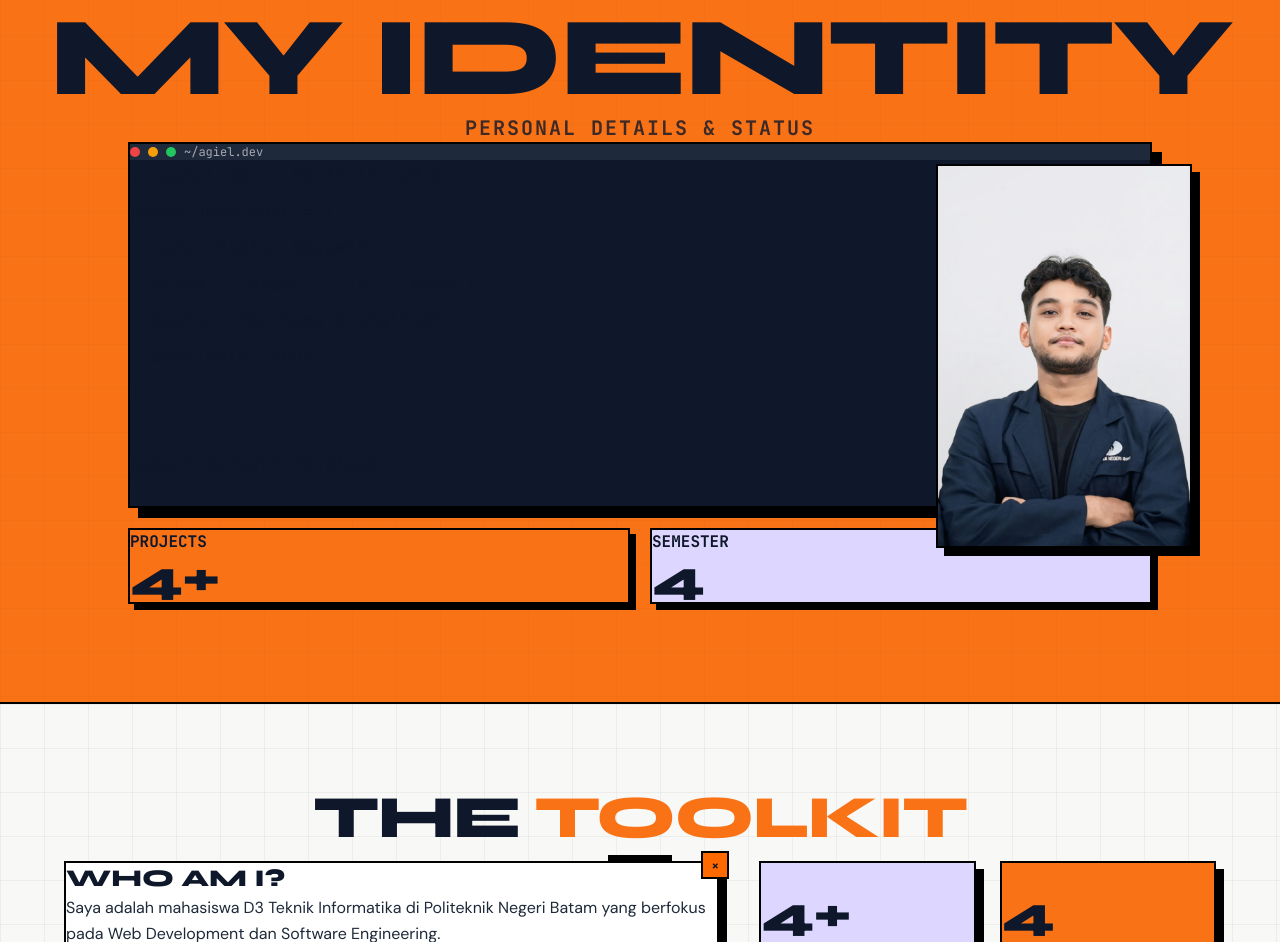
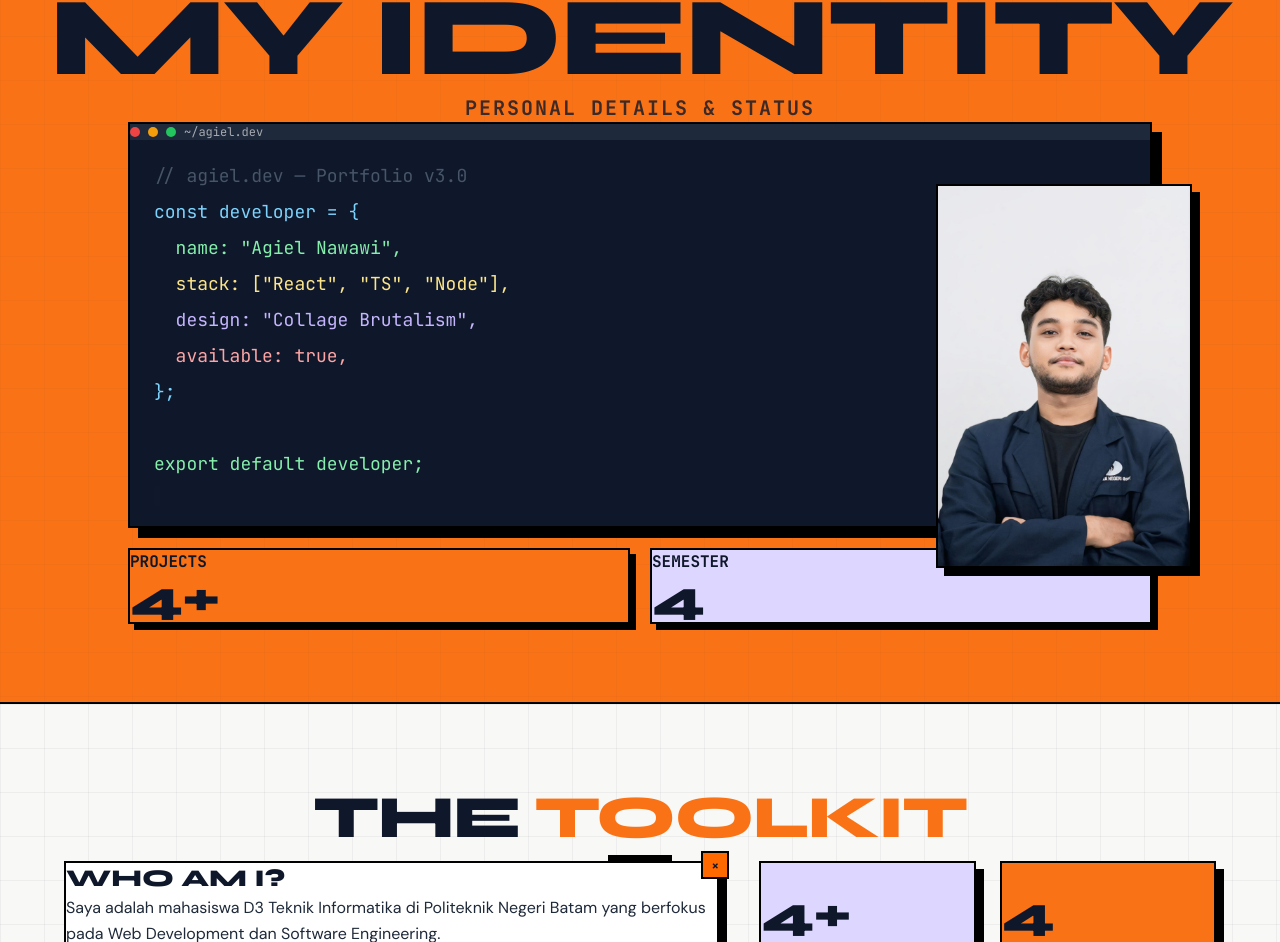
Before and after one commit to agielnawawi46/portofolio-v3, a React (Vite) app: page / in a window 1280 px wide. Shown: the part 896-1838 px from the top of the page. Built offline with nearby package versions, Linux system fonts and the light colour scheme.

Commit message:
Fix terminal code lines visibility by restoring code-terminal CSS class

```diff
--- a/src/components/HeroTerminal.tsx
+++ b/src/components/HeroTerminal.tsx
@@ -67,7 +67,7 @@ export default function HeroTerminal() {
               ~/agiel.dev
             </span>
           </div>
-          <div className="p-5 md:p-6 lg:p-8 xl:p-10">
+          <div className="code-terminal p-5 md:p-6 lg:p-8 xl:p-10">
             <div className="flex flex-col gap-1.5 md:gap-2">
               {codeLines.map((line, idx) => (
                 <motion.div
```
